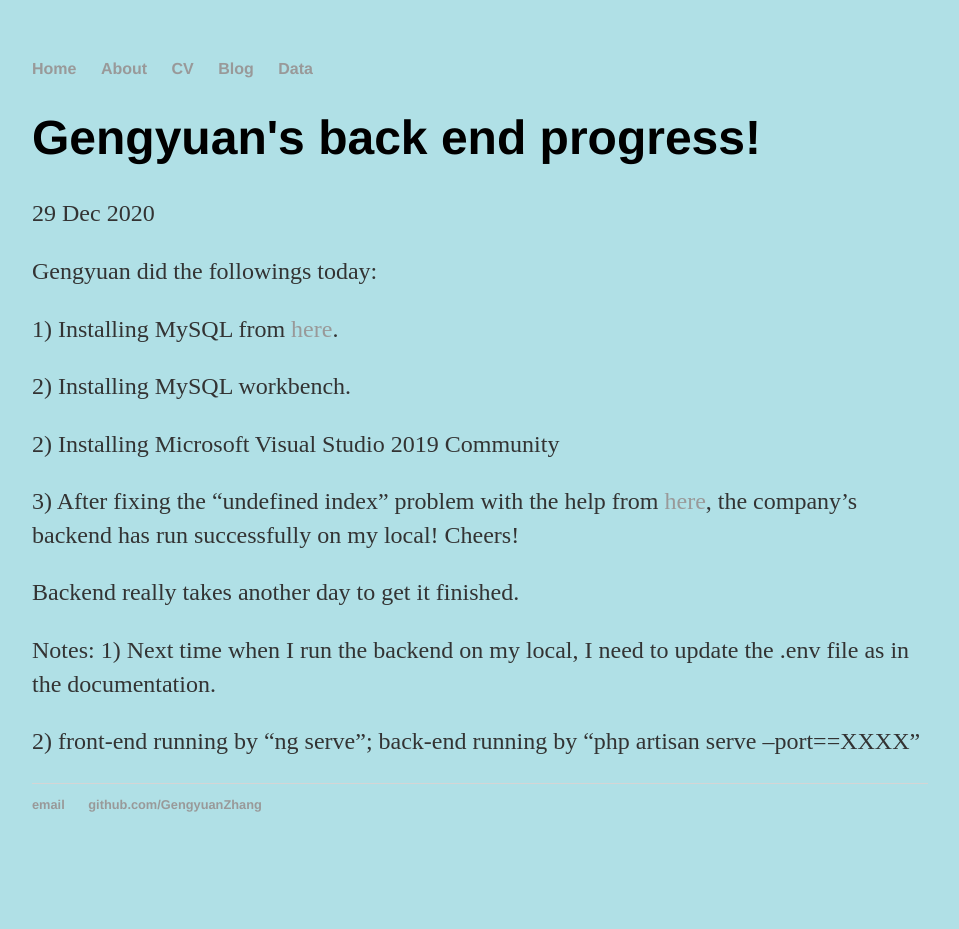
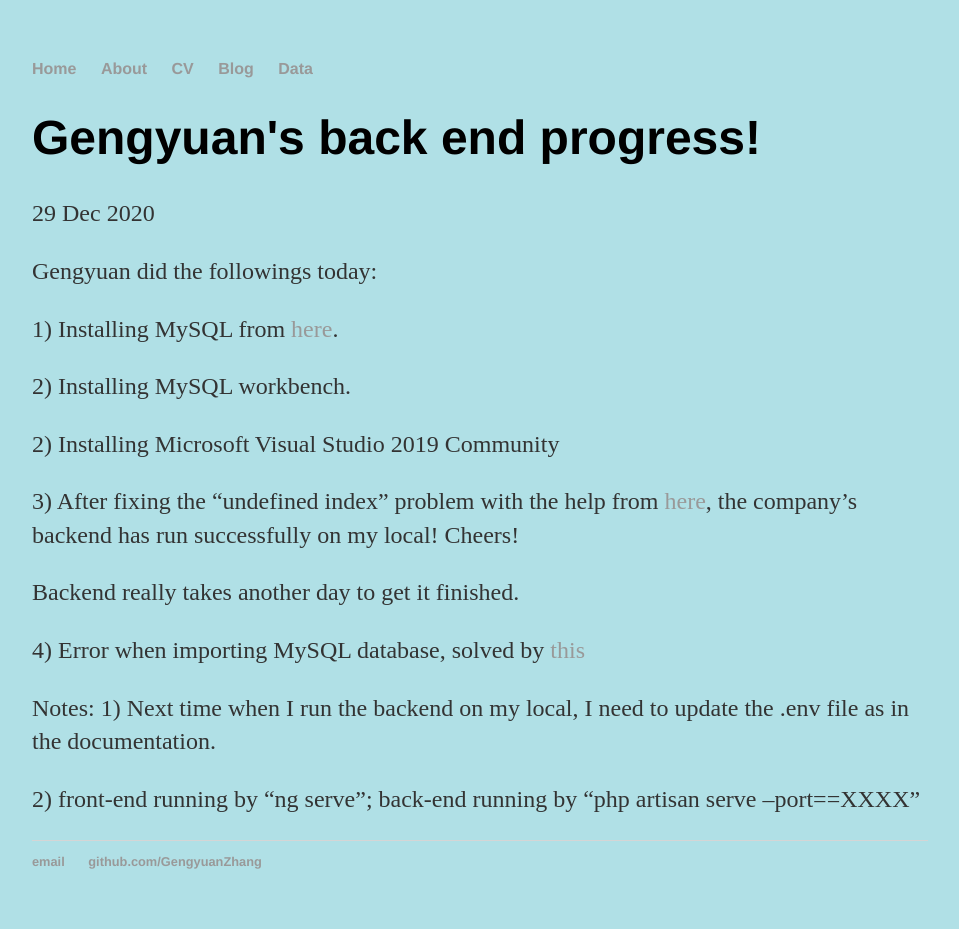
Before and after one commit to GengyuanZhang/GengyuanZhang.github.io, a Jekyll site: the page built from _posts/2020-12-29-gengyuan-zhang-back-end-progress.md, in a window 1280 px wide. Shown: the whole page, without its empty margins (160-1119 px from the left). Built offline with Jekyll 4.4.1, drawn with Linux system fonts in a browser that asks for light colours; before the commit the page ends 900 px from its top, so only the background shows below that.

Commit message:
Update 2020-12-29-gengyuan-zhang-back-end-progress.md

```diff
--- a/_posts/2020-12-29-gengyuan-zhang-back-end-progress.md
+++ b/_posts/2020-12-29-gengyuan-zhang-back-end-progress.md
@@ -16,6 +16,8 @@ Gengyuan did the followings today:
 
 Backend really takes another day to get it finished.
 
+4) Error when importing MySQL database, solved by [this](https://stackoverflow.com/questions/20488311/error-1049-42000-unknown-database-localized-wordpress-database)
+
 Notes:
 1) Next time when I run the backend on my local, I need to update the .env file as in the documentation.
 
```
